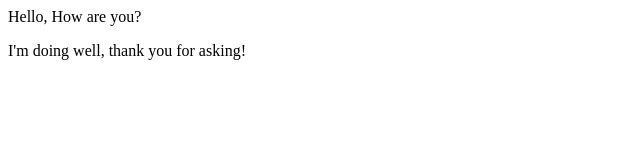
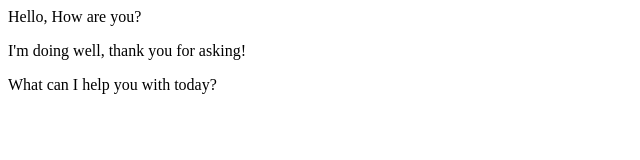
Before and after one commit to patan123S/curly-barnacle-develop, a plain HTML site: page Index.html in a window 1280 px wide. Shown: the whole page, without its empty margins (0-640 px from the left). Drawn offline with Linux system fonts and the light colour scheme.

Commit message:
This is second branch test

```diff
--- a/Index.html
+++ b/Index.html
@@ -1,3 +1,4 @@
 <p>Hello, How are you?</p>
 
 <p>I'm doing well, thank you for asking!</p>
+<p>What can I help you with today?</p>
```
